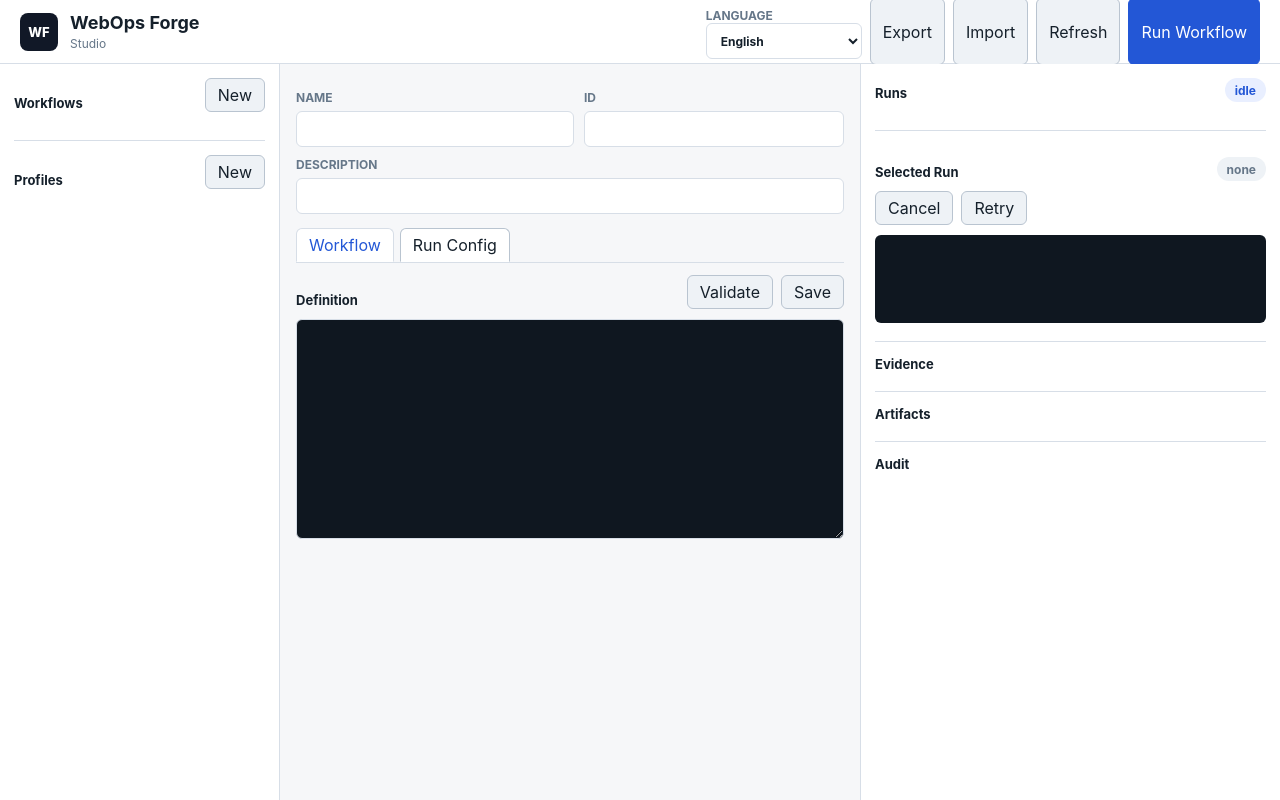
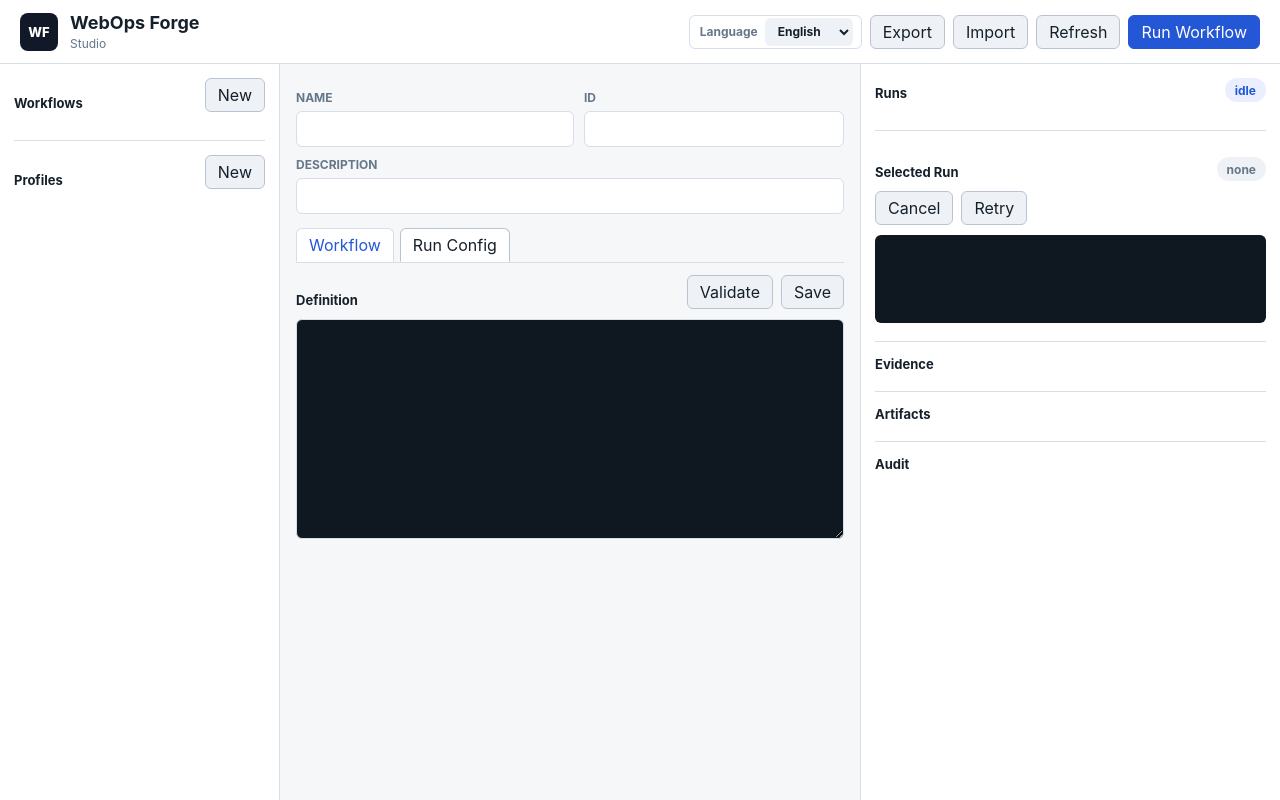
Before and after one commit to NullinZ/WebOpsForge, a website: page apps/studio/public/index.html in a window 1280 px wide. Drawn offline with Linux system fonts and the light colour scheme; no server answers.

Commit message:
完善 WebOpsForge 语言切换样式
本次改动目标：补齐新增语言切换控件的样式兼容性，避免在不同窗口宽度下界面错位。

核心逻辑变更：
1. 为语言选择容器补充行内居中与最小尺寸约束，保持顶部操作区布局稳定。
2. 新增移动端下自适应宽度规则，使控件在窄屏仍可完整显示并保持间距。

影响范围与兼容性：本次仅调整页面静态 CSS，不改动接口、业务状态逻辑和数据结构；属于展示层兼容性优化，不影响功能契约。

```diff
--- a/apps/studio/public/styles.css
+++ b/apps/studio/public/styles.css
@@ -155,9 +155,38 @@
 
 .topbar-actions {
   display: flex;
+  align-items: center;
   gap: 8px;
   flex-wrap: wrap;
   justify-content: flex-end;
+}
+
+.language-control {
+  display: inline-flex;
+  align-items: center;
+  gap: 7px;
+  margin: 0;
+  min-height: 34px;
+  padding: 0 8px 0 10px;
+  border: 1px solid var(--line);
+  border-radius: 6px;
+  background: var(--surface);
+  color: var(--muted);
+  font-size: 12px;
+  font-weight: 700;
+  text-transform: none;
+  white-space: nowrap;
+}
+
+.language-control select {
+  width: auto;
+  min-width: 88px;
+  height: 28px;
+  padding: 0 8px;
+  border-color: transparent;
+  background: var(--surface-2);
+  font-size: 12px;
+  font-weight: 700;
 }
 
 .button-row {
@@ -472,6 +501,11 @@
     padding: 14px;
   }
 
+  .language-control {
+    width: 100%;
+    justify-content: space-between;
+  }
+
   .workspace,
   .split-head,
   .run-grid,
```
